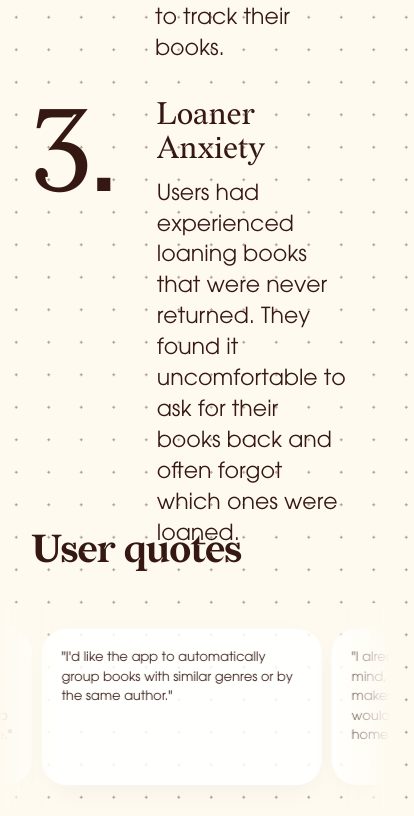
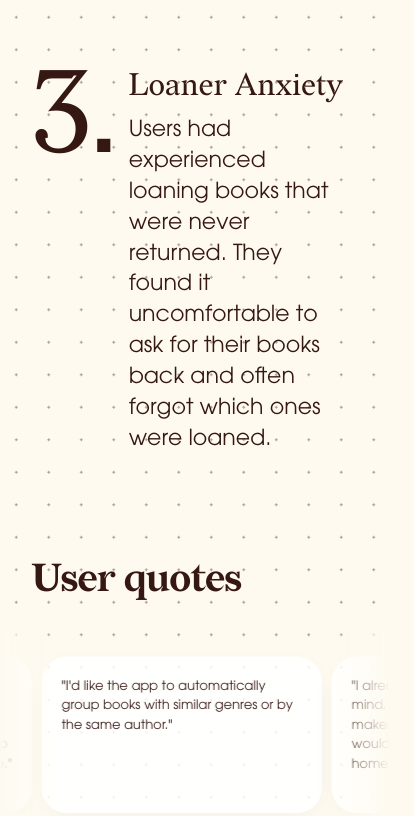
Before and after one commit to Matinrahimik/Home-books-Website, a website: page index.html in a window 390 px wide. Shown: the part 3054-3870 px from the top of the page, 414 px wide, since content can reach past the window. Drawn offline with Linux system fonts and the light colour scheme.

Commit message:
refactor: improve challenge and feature section responsiveness

```diff
--- a/styles.css
+++ b/styles.css
@@ -487,10 +487,11 @@ body {
 
 .challenge {
     display: flex;
-    gap: 2rem;
+    gap: 5rem;
     margin-bottom: 2.5rem;
     opacity: 0;
     transform: translateY(30px);
+    align-items: flex-start;
 }
 
 .challenges.animate .challenge:nth-child(2) {
@@ -519,8 +520,9 @@ body {
 }
 
 .challenge-content {
-    padding-top: 0;
-    align-self: center;
+    padding-top: 2rem;
+    padding-left: 0;
+    align-self: flex-start;
     max-width: 65ch;
 }
 
@@ -544,9 +546,10 @@ body {
     font-size: 14rem;
     font-weight: normal;
     line-height: 1;
-    justify-self: end;
     color: var(--text-color);
     margin-top: 0;
+    min-width: 12rem;
+    text-align: right;
 }
 
 /* Mission Section */
@@ -773,7 +776,7 @@ body {
 /* Quotes Section */
 .quotes {
     padding: 0 8%;
-    margin: -4rem 0 8rem 0;
+    margin: 8rem 0 8rem 0;
     opacity: 0;
     transform: translateY(30px);
 }
@@ -943,10 +946,11 @@ body {
 
 .feature {
     display: flex;
-    gap: 2rem;
+    gap: 5rem;
     margin-bottom: 2.5rem;
     opacity: 0;
     transform: translateY(30px);
+    align-items: flex-start;
 }
 
 .feature-number {
@@ -956,11 +960,14 @@ body {
     line-height: 1;
     color: var(--text-color);
     margin-top: 0;
+    min-width: 12rem;
+    text-align: right;
 }
 
 .feature-content {
-    padding-top: 0;
-    align-self: center;
+    padding-top: 2rem;
+    padding-left: 0;
+    align-self: flex-start;
     max-width: 65ch;
 }
 
@@ -1269,6 +1276,18 @@ footer a:hover {
         max-width: 100%;
         padding: 0 1rem;
     }
+    .challenge, .feature {
+        gap: 3rem;
+        margin-bottom: 4rem;
+    }
+
+    .number, .feature-number {
+        min-width: 8rem;
+    }
+
+    .challenge-content, .feature-content {
+        padding-top: 1rem;
+    }
 }
 
 @media (max-width: 480px) {
@@ -1324,6 +1343,18 @@ footer a:hover {
     .user p {
         max-width: 100%;
         padding: 0 1rem;
+    }
+    .challenge, .feature {
+        gap: 1.5rem;
+        margin-bottom: 5rem;
+    }
+
+    .number, .feature-number {
+        min-width: 5rem;
+    }
+
+    .challenge-content, .feature-content {
+        padding-top: 0.75rem;
     }
 }
 
```
